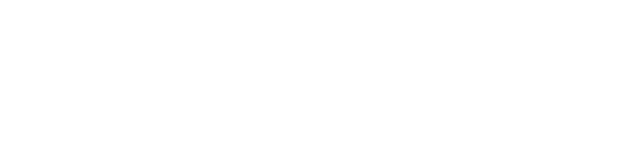
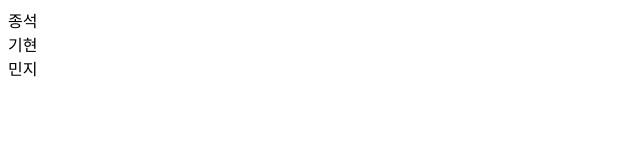
Before and after one commit to J-non/git_practice, a plain HTML site: page index2.html in a window 1280 px wide. Shown: the whole page, without its empty margins (0-640 px from the left). Drawn offline with Linux system fonts and the light colour scheme.

Commit message:
[add] user name

```diff
--- a/index2.html
+++ b/index2.html
@@ -7,6 +7,8 @@
   <title>Document</title>
 </head>
 <body>
-
+  <div>종석</div>
+  <div>기현</div>
+  <div>민지</div>
 </body>
 </html>
```
